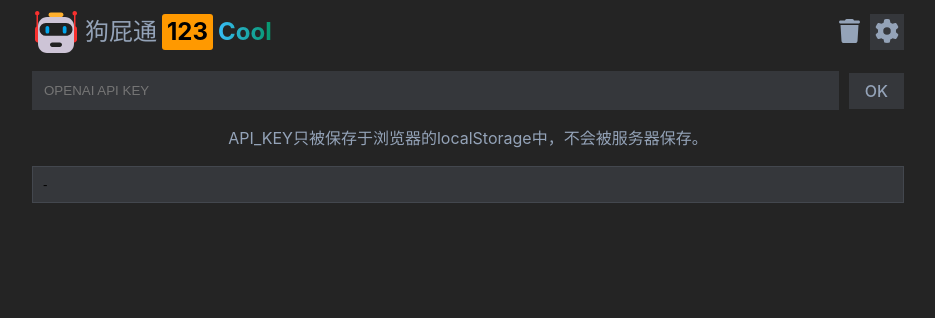
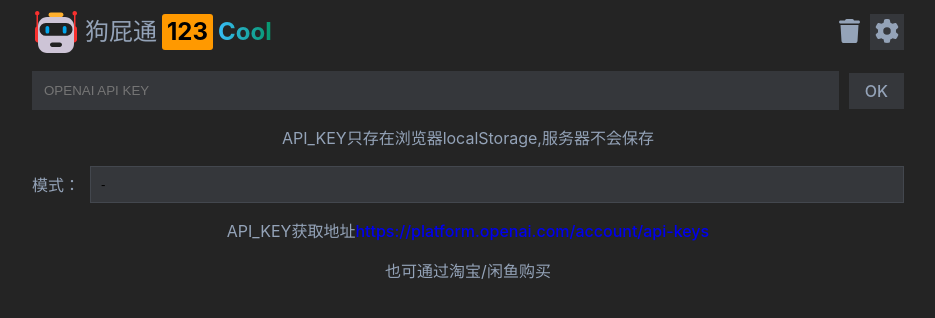
Before and after one commit to gpt123-cool/homepage, a Vue app: page / in a window 1280 px wide. Shown: the top 318 px of the page, without its empty margins (172-1107 px from the left). Built offline with nearby package versions, Linux system fonts and the light colour scheme.

Commit message:
update desc.

```diff
--- a/src/components/Settings.vue
+++ b/src/components/Settings.vue
@@ -8,8 +8,9 @@
     <input type="text" placeholder="OPENAI API KEY" v-model="openaiApiKey" />
     <button @click="$emit('SETTINGS_OK')">OK</button>
   </div>
-  <p>API_KEY只被保存于浏览器的localStorage中，不会被服务器保存。</p>
+  <p>API_KEY只存在浏览器localStorage,服务器不会保存</p>
   <div class="row">
+    <div>模式：</div>
     <select v-model="role">
       <option v-for="r of roles" :value="r">{{ r.name }}</option>
     </select>
@@ -17,6 +18,9 @@
       <option v-for="a of ars" :value="a">{{ a.name }}</option>
     </select>
   </div>
+
+  <p>API_KEY获取地址<a href="https://platform.openai.com/account/api-keys">https://platform.openai.com/account/api-keys</a></p>
+  <p>也可通过淘宝/闲鱼购买</p>
 </div>
 </template>
 
```
